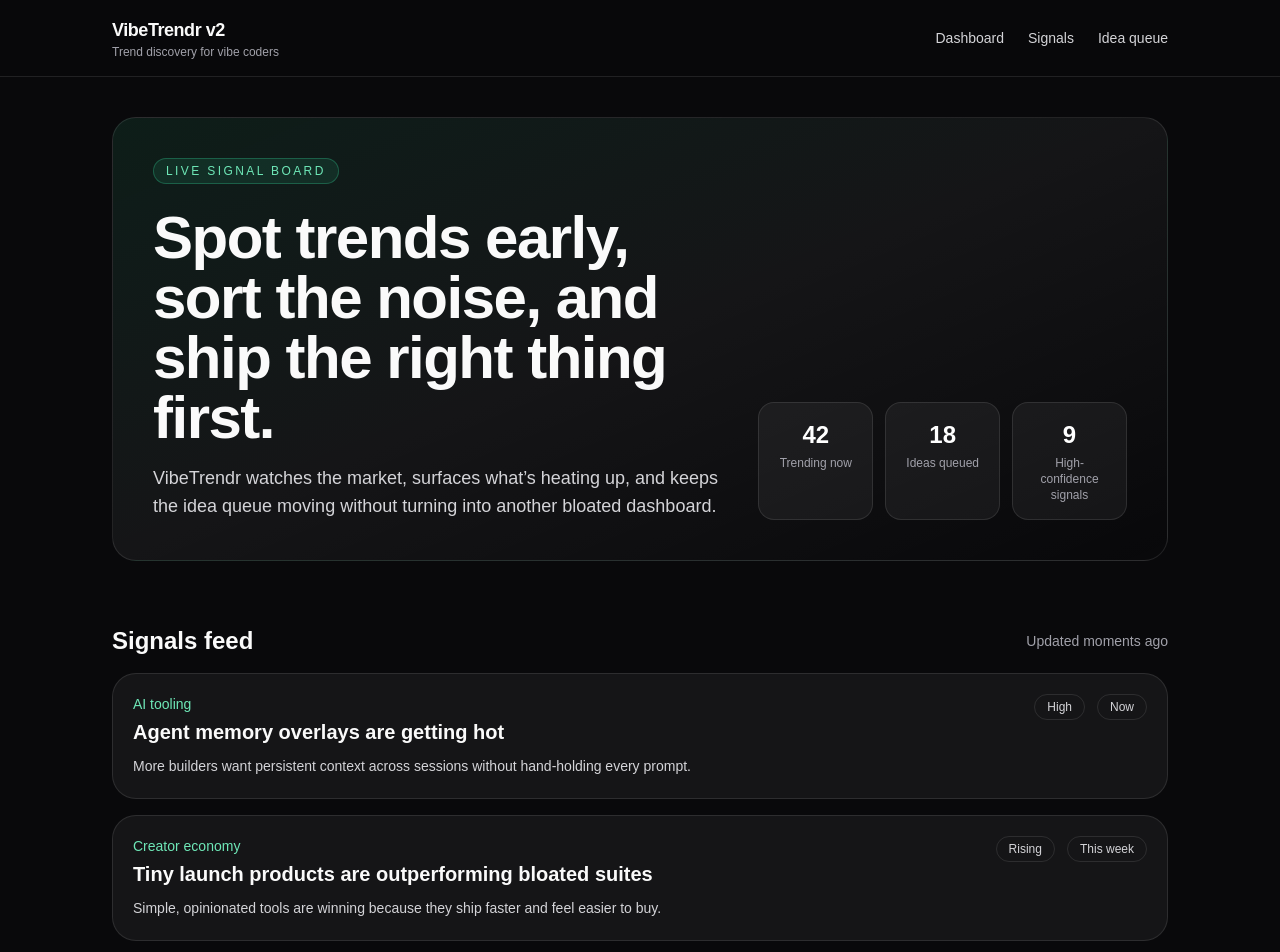
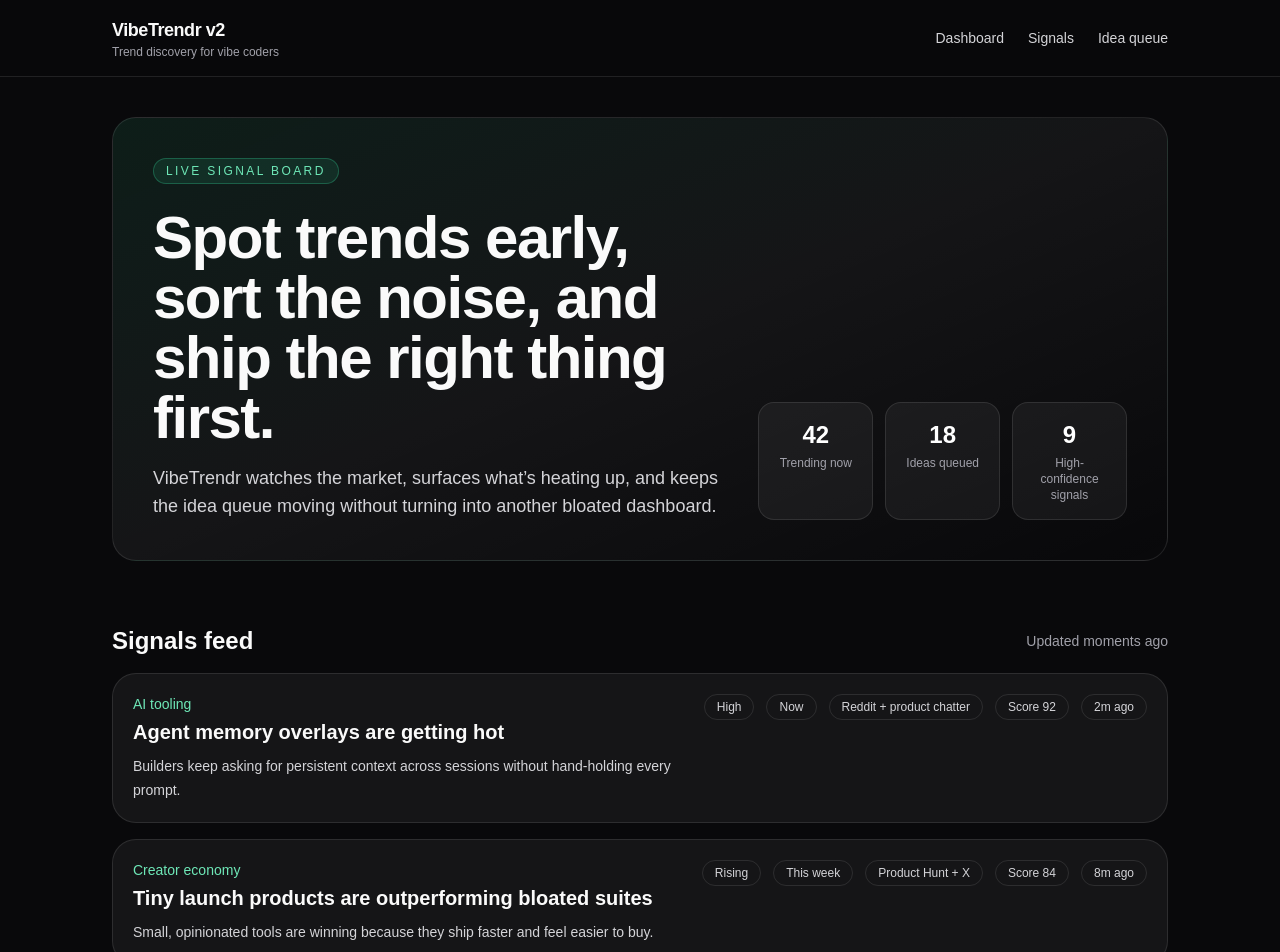
Before and after one commit to raltizer22-prog/VibeTrendr, a Next.js app: page / in a window 1280 px wide. Shown: the top 952 px of the page. Built offline with nearby package versions, Linux system fonts and the light colour scheme.

Commit message:
feat: drive signals feed from data layer

```diff
--- a/src/app/page.tsx
+++ b/src/app/page.tsx
@@ -1,43 +1,4 @@
-const signals = [
-  {
-    category: "AI tooling",
-    title: "Agent memory overlays are getting hot",
-    description:
-      "More builders want persistent context across sessions without hand-holding every prompt.",
-    velocity: "High",
-    horizon: "Now",
-  },
-  {
-    category: "Creator economy",
-    title: "Tiny launch products are outperforming bloated suites",
-    description:
-      "Simple, opinionated tools are winning because they ship faster and feel easier to buy.",
-    velocity: "Rising",
-    horizon: "This week",
-  },
-  {
-    category: "Developer tools",
-    title: "Local-first workflows are back",
-    description:
-      "People want faster iteration loops, less cloud nonsense, and more offline control.",
-    velocity: "Hot",
-    horizon: "Right now",
-  },
-  {
-    category: "Trend signal",
-    title: "Vibe coding is turning into a category",
-    description:
-      "The phrase is showing up everywhere. That usually means a product layer is forming.",
-    velocity: "Very high",
-    horizon: "Today",
-  },
-];
-
-const stats = [
-  { label: "Trending now", value: "42" },
-  { label: "Ideas queued", value: "18" },
-  { label: "High-confidence signals", value: "9" },
-];
+import { signals, stats } from "@/lib/signals";
 
 export default function Home() {
   return (
@@ -110,9 +71,12 @@
                   <p className="mt-2 text-sm leading-6 text-zinc-300">{signal.description}</p>
                 </div>
 
-                <div className="flex shrink-0 gap-3 text-xs text-zinc-300">
+                <div className="flex shrink-0 flex-wrap gap-3 text-xs text-zinc-300">
                   <span className="rounded-full border border-white/10 px-3 py-1">{signal.velocity}</span>
                   <span className="rounded-full border border-white/10 px-3 py-1">{signal.horizon}</span>
+                  <span className="rounded-full border border-white/10 px-3 py-1">{signal.source}</span>
+                  <span className="rounded-full border border-white/10 px-3 py-1">Score {signal.score}</span>
+                  <span className="rounded-full border border-white/10 px-3 py-1">{signal.updatedAt}</span>
                 </div>
               </div>
             </article>
--- /dev/null
+++ b/src/lib/signals.ts
@@ -0,0 +1,63 @@
+export type Signal = {
+  category: string;
+  title: string;
+  description: string;
+  velocity: string;
+  horizon: string;
+  source: string;
+  score: number;
+  updatedAt: string;
+};
+
+export const signals: Signal[] = [
+  {
+    category: "AI tooling",
+    title: "Agent memory overlays are getting hot",
+    description:
+      "Builders keep asking for persistent context across sessions without hand-holding every prompt.",
+    velocity: "High",
+    horizon: "Now",
+    source: "Reddit + product chatter",
+    score: 92,
+    updatedAt: "2m ago",
+  },
+  {
+    category: "Creator economy",
+    title: "Tiny launch products are outperforming bloated suites",
+    description:
+      "Small, opinionated tools are winning because they ship faster and feel easier to buy.",
+    velocity: "Rising",
+    horizon: "This week",
+    source: "Product Hunt + X",
+    score: 84,
+    updatedAt: "8m ago",
+  },
+  {
+    category: "Developer tools",
+    title: "Local-first workflows are back",
+    description:
+      "People want faster iteration loops, less cloud nonsense, and more offline control.",
+    velocity: "Hot",
+    horizon: "Right now",
+    source: "GitHub + community posts",
+    score: 88,
+    updatedAt: "15m ago",
+  },
+  {
+    category: "Trend signal",
+    title: "Vibe coding is turning into a category",
+    description:
+      "The phrase is showing up everywhere. That usually means a product layer is forming.",
+    velocity: "Very high",
+    horizon: "Today",
+    source: "Twitter / X",
+    score: 95,
+    updatedAt: "31m ago",
+  },
+];
+
+export const stats = [
+  { label: "Trending now", value: "42" },
+  { label: "Ideas queued", value: "18" },
+  { label: "High-confidence signals", value: "9" },
+];
```
